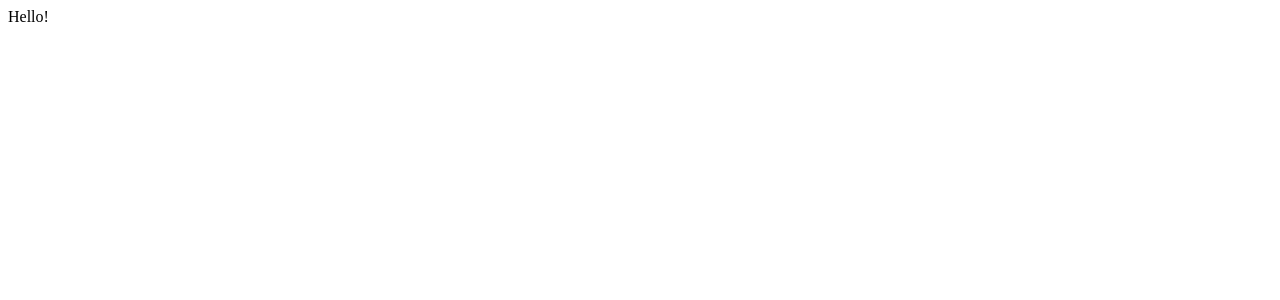
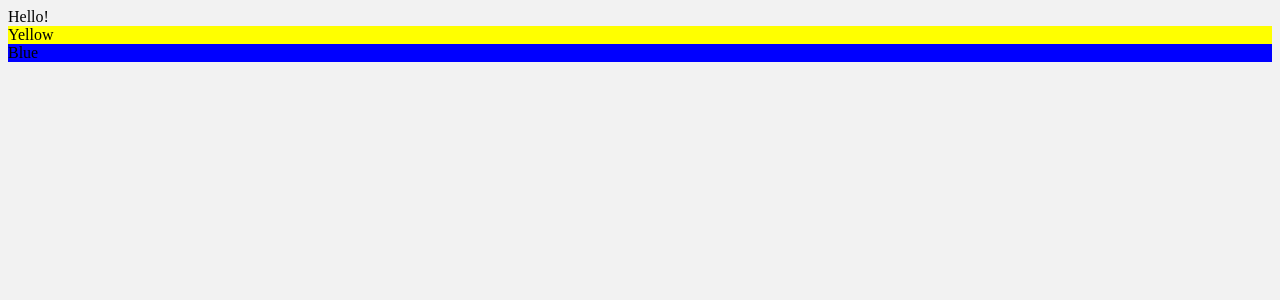
Before and after one commit to oslabs-beta/Khartes, a React app: page / in a window 1280 px wide. Shown: the top 300 px of the page. Built offline with nearby package versions, Linux system fonts and the light colour scheme.

Commit message:
working on stylesheet and react components

```diff
--- a/client/App.tsx
+++ b/client/App.tsx
@@ -1,5 +1,9 @@
 import * as React from 'react';
 import { HashRouter, Link, Route, Routes } from "react-router-dom";
+
+import './assets/style.css';
+
+import NavBar from './components/NavBar.tsx';
 
 // import pages for React Router
 // Welcome
@@ -14,7 +18,10 @@ const App = () => {
   return(
     <div>
       Hello!
+      <div id='yellow'> Yellow </div>
+    <div id='blue'> Blue </div>
     </div>
+
   )
 }
 
--- /dev/null
+++ b/client/assets/style.css
@@ -0,0 +1,18 @@
+body {
+    display: flex;
+    background-color: #f2f2f2;
+    color: black
+}
+
+div {
+    width: 100%;
+    height: 1fr
+}
+
+#yellow {
+    background-color: yellow;
+}
+
+#blue {
+    background-color: blue;
+}
--- a/package.json
+++ b/package.json
@@ -13,11 +13,15 @@
   "author": "",
   "license": "ISC",
   "dependencies": {
+    "css-loader": "^6.7.1",
     "dotenv": "^16.0.3",
     "electron-reload": "^2.0.0-alpha.1",
     "electronmon": "^2.0.2",
     "express": "^4.18.2",
     "react-router-dom": "^6.4.2",
+    "sass": "^1.55.0",
+    "sass-loader": "^13.1.0",
+    "style-loader": "^3.3.1",
     "wait-on": "^6.0.1"
   },
   "devDependencies": {
--- a/webpack.config.js
+++ b/webpack.config.js
@@ -39,11 +39,19 @@ module.exports = [
   entry: './client/index.tsx',
   target: 'electron-renderer',
   devtool: 'source-map',
-  module: { rules: [{
+  module: {
+    rules: [
+      {
     test: /\.ts(x?)$/,
     include: /client/,
     use: [{ loader: 'ts-loader' }]
-  }] },
+  },
+  {
+    test: /css$/,
+    exclude: /node_modules/,
+    use: ['style-loader', 'css-loader', 'sass-loader'],
+},
+] },
   output: {
     path: __dirname + '/dist',
     filename: 'index.js'
```
Also changed, not shown: 1 other file (tests, documents, lock files or other folders).
